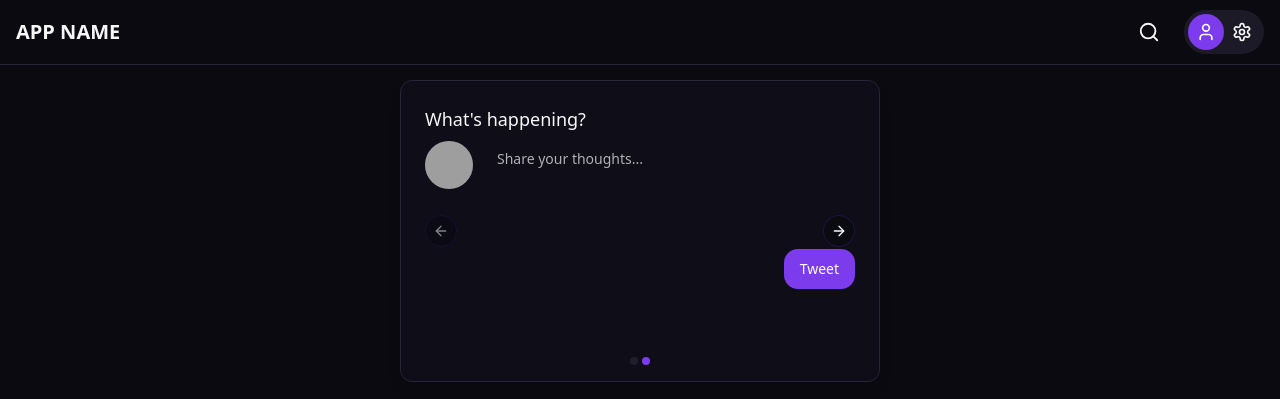
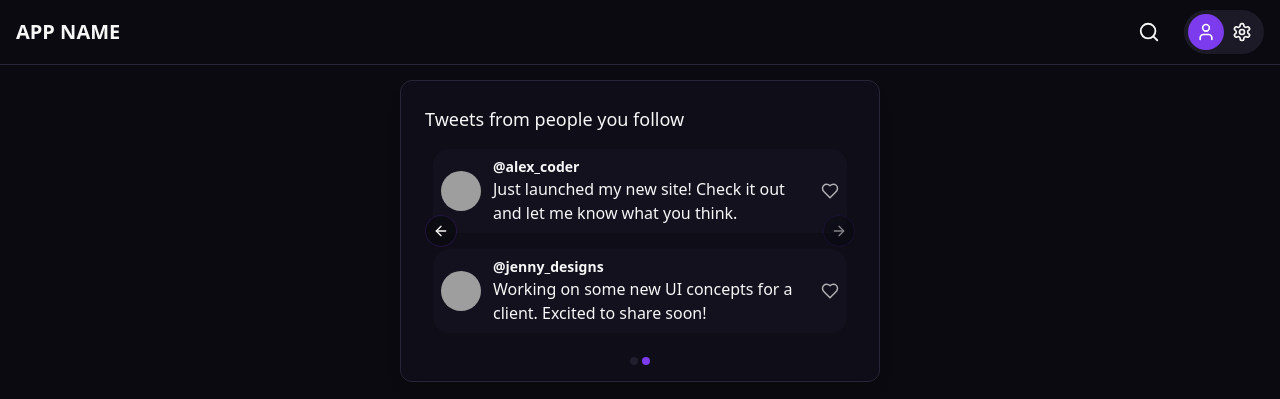
Before and after one commit to SaiAvinashPatoju/flair-friend-feed, a React (Vite) app: page / in a window 1280 px wide. Shown: the top 399 px of the page. Built offline with nearby package versions, Linux system fonts and the light colour scheme; grey boxes are pictures that could not be loaded.

Commit message:
Fix: Carousel prop error
Fixes an error related to the Carousel component's props in HomePage.tsx.

```diff
--- a/src/pages/HomePage.tsx
+++ b/src/pages/HomePage.tsx
@@ -18,7 +18,7 @@ const TweetBox = () => {
 
   return (
     <div className="tweet-box mb-6">
-      <Carousel className="w-full" defaultIndex={1}>
+      <Carousel className="w-full" opts={{ startIndex: 1 }}>
         <CarouselContent>
           <CarouselItem>
             <div className="p-2">
```
